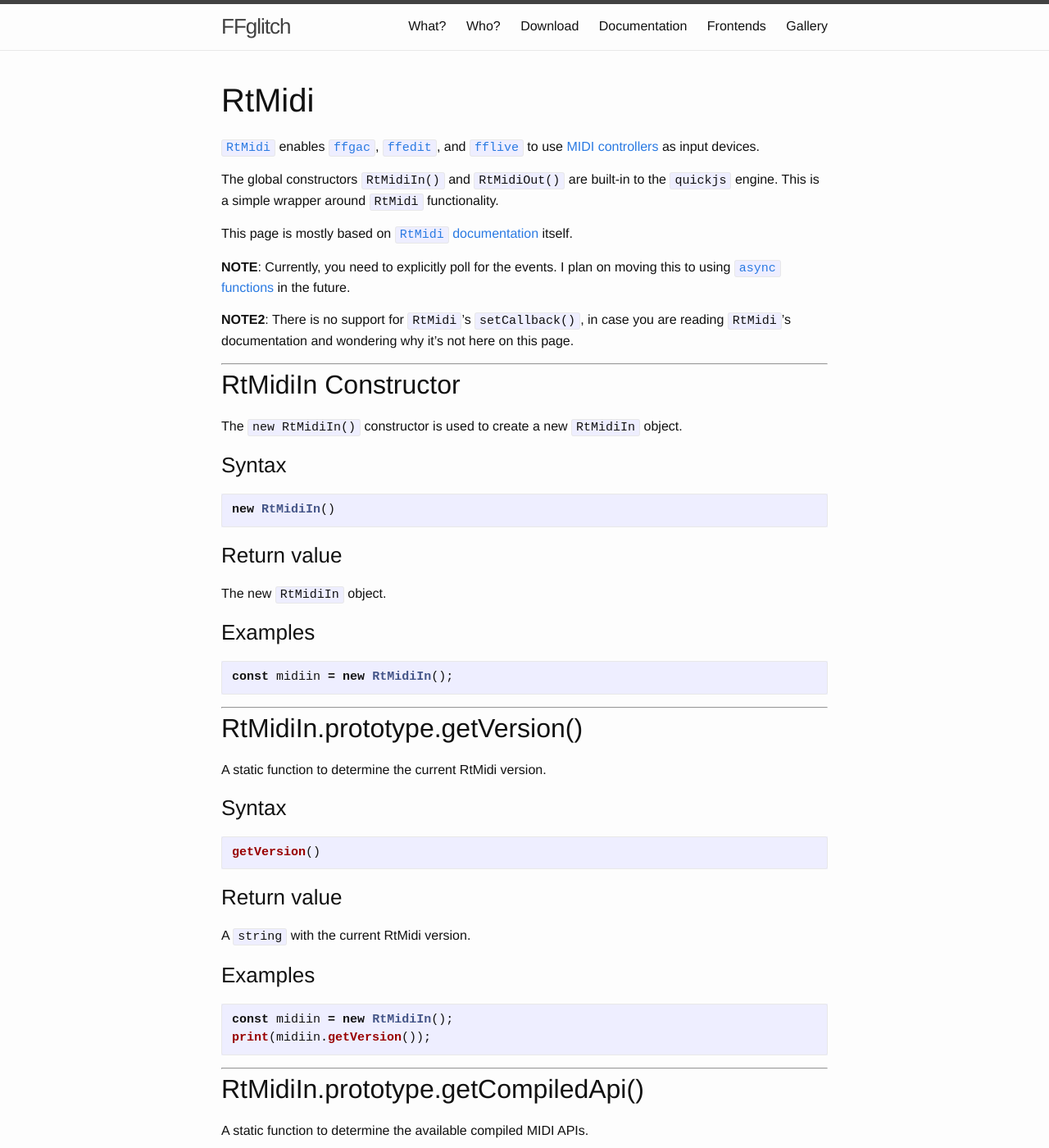
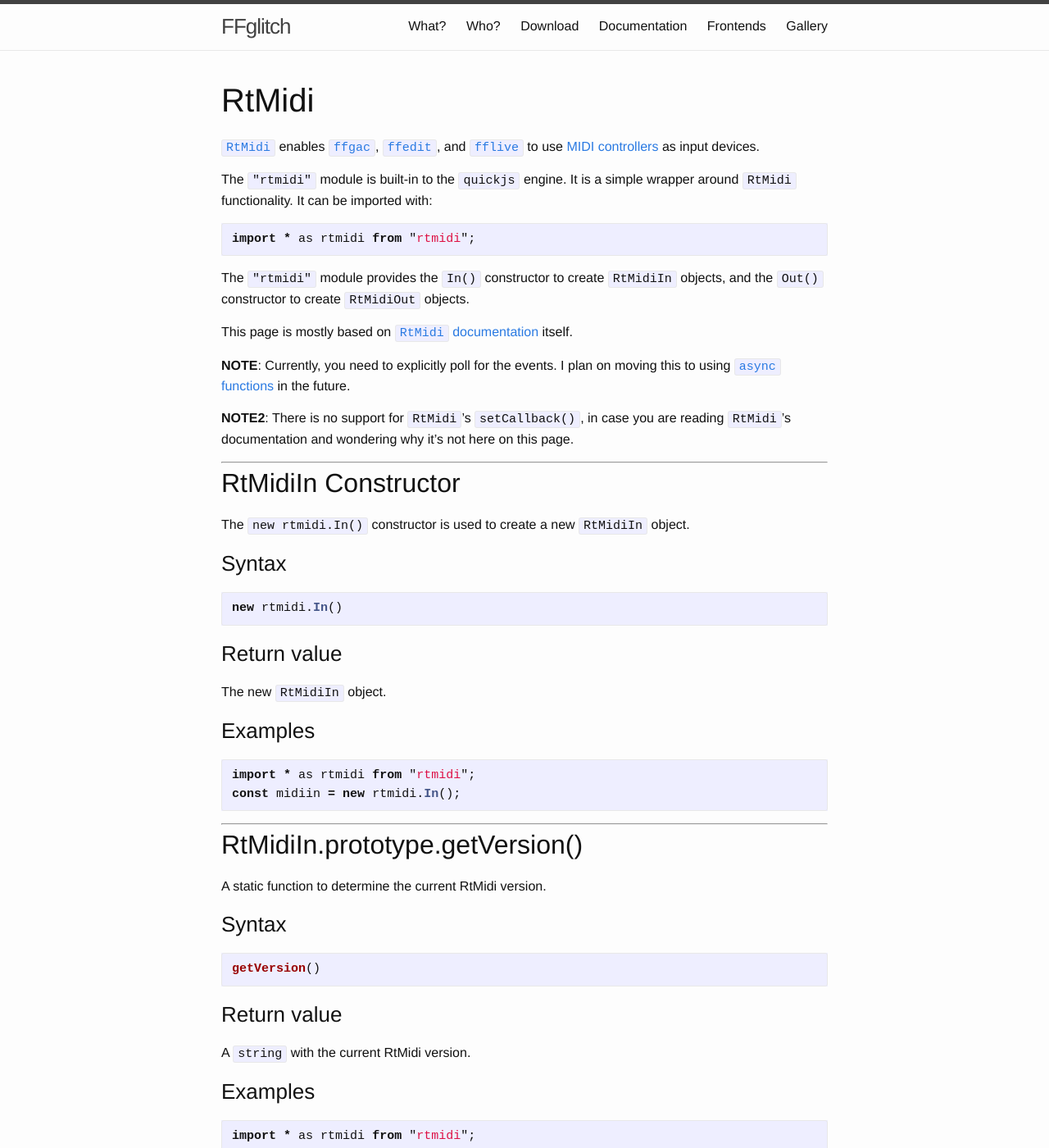
Before and after one commit to ramiropolla/ffglitch.org, a Jekyll site: the page built from docs/0.10.2/quickjs/rtmidi.md, in a window 1280 px wide and 1400 px high. Shown: the whole window at 82% size. Built offline with Jekyll 4.4.1, drawn with Linux system fonts in a browser that asks for light colours; some of the changed text lies outside the part shown.

Commit message:
docs/0.10.2: update rtmidi documentation to 0.10.2

````diff
--- a/docs/0.10.2/quickjs/rtmidi.md
+++ b/docs/0.10.2/quickjs/rtmidi.md
@@ -9,8 +9,16 @@
 [`RtMidi`](https://www.music.mcgill.ca/~gary/rtmidi/) enables [`ffgac`](../ffgac), [`ffedit`](../ffedit), and [`fflive`](../fflive) to use
 [MIDI controllers](https://en.wikipedia.org/wiki/MIDI_controller) as input devices.
 
-The global constructors `RtMidiIn()` and `RtMidiOut()` are built-in to the `quickjs` engine.
-This is a simple wrapper around `RtMidi` functionality.
+The `"rtmidi"` module is built-in to the `quickjs` engine.
+It is a simple wrapper around `RtMidi` functionality.
+It can be imported with:
+```js
+import * as rtmidi from "rtmidi";
+```
+
+The `"rtmidi"` module provides the
+`In()` constructor to create `RtMidiIn` objects, and the
+`Out()` constructor to create `RtMidiOut` objects.
 
 This page is mostly based on [`RtMidi` documentation](https://www.music.mcgill.ca/~gary/rtmidi/index.html) itself.
 
@@ -25,11 +33,11 @@
 
 <hr />
 ## RtMidiIn Constructor
-The `new RtMidiIn()` constructor is used to create a new `RtMidiIn` object.
+The `new rtmidi.In()` constructor is used to create a new `RtMidiIn` object.
 
 ### Syntax
 ```js
-new RtMidiIn()
+new rtmidi.In()
 ```
 
 ### Return value
@@ -37,7 +45,8 @@
 
 ### Examples
 ```js
-const midiin = new RtMidiIn();
+import * as rtmidi from "rtmidi";
+const midiin = new rtmidi.In();
 ```
 
 <hr />
@@ -54,7 +63,8 @@
 
 ### Examples
 ```js
-const midiin = new RtMidiIn();
+import * as rtmidi from "rtmidi";
+const midiin = new rtmidi.In();
 print(midiin.getVersion());
 ```
 
@@ -72,7 +82,8 @@
 
 ### Examples
 ```js
-const midiin = new RtMidiIn();
+import * as rtmidi from "rtmidi";
+const midiin = new rtmidi.In();
 const apis = midiin.getCompiledApi();
 print(apis);
 ```
@@ -94,7 +105,8 @@
 
 ### Examples
 ```js
-const midiin = new RtMidiIn();
+import * as rtmidi from "rtmidi";
+const midiin = new rtmidi.In();
 const apis = midiin.getCompiledApi();
 const first_api_name = midiin.getApiName(apis[0]);
 print(first_api_name);
@@ -117,7 +129,8 @@
 
 ### Examples
 ```js
-const midiin = new RtMidiIn();
+import * as rtmidi from "rtmidi";
+const midiin = new rtmidi.In();
 const apis = midiin.getCompiledApi();
 const first_api_display_name = midiin.getApiDisplayName(apis[0]);
 print(first_api_display_name);
@@ -140,7 +153,8 @@
 
 ### Examples
 ```js
-const midiin = new RtMidiIn();
+import * as rtmidi from "rtmidi";
+const midiin = new rtmidi.In();
 const apis = midiin.getCompiledApi();
 const first_api_name = midiin.getApiName(apis[0]);
 const first_api = midiin.getCompiledApiByName(first_api_name);
@@ -159,9 +173,13 @@
 ### Parameters
 `name` is the name for the client.
 
+### Return value
+`true`
+
 ### Examples
 ```js
-const midiin = new RtMidiIn();
+import * as rtmidi from "rtmidi";
+const midiin = new rtmidi.In();
 midiin.setClientName("client");
 ```
 
@@ -177,9 +195,13 @@
 ### Parameters
 `name` is the name for the port.
 
+### Return value
+`true`
+
 ### Examples
 ```js
-const midiin = new RtMidiIn();
+import * as rtmidi from "rtmidi";
+const midiin = new rtmidi.In();
 midiin.setPortName("port");
 ```
 
@@ -197,7 +219,8 @@
 
 ### Examples
 ```js
-const midiin = new RtMidiIn();
+import * as rtmidi from "rtmidi";
+const midiin = new rtmidi.In();
 const current_api = midiin.getCurrentApi();
 print(current_api);
 ```
@@ -213,10 +236,12 @@
 
 ### Return value
 A `number` with the number of available MIDI input ports.
+Throws an exception on error.
 
 ### Examples
 ```js
-const midiin = new RtMidiIn();
+import * as rtmidi from "rtmidi";
+const midiin = new rtmidi.In();
 const port_count = midiin.getPortCount();
 print(`port_count ${port_count}`);
 ```
@@ -238,7 +264,8 @@
 
 ### Examples
 ```js
-const midiin = new RtMidiIn();
+import * as rtmidi from "rtmidi";
+const midiin = new rtmidi.In();
 const port_count = midiin.getPortCount();
 print(`port_count ${port_count}`);
 for ( let i = 0; i < port_count; i++ )
@@ -262,11 +289,13 @@
 * `portName` is an optional name for the application port that is used to connect to portId can be specified.
 
 ### Return value
-`true` on success, `null` otherwise.
+`true` on success.
+Throws an exception on error.
 
 ### Examples
 ```js
-const midiin = new RtMidiIn();
+import * as rtmidi from "rtmidi";
+const midiin = new rtmidi.In();
 midiin.openPort();
 ```
 
@@ -283,11 +312,13 @@
 `portName` is an optional name for the application port that is used to connect to portId can be specified.
 
 ### Return value
-`true` on success, `null` otherwise.
+`true` on success.
+Throws an exception on error.
 
 ### Examples
 ```js
-const midiin = new RtMidiIn();
+import * as rtmidi from "rtmidi";
+const midiin = new rtmidi.In();
 midiin.openVirtualPort();
 ```
 
@@ -300,9 +331,14 @@
 closePort()
 ```
 
+### Return value
+`true` on success.
+Throws an exception on error.
+
 ### Examples
 ```js
-const midiin = new RtMidiIn();
+import * as rtmidi from "rtmidi";
+const midiin = new rtmidi.In();
 midiin.openPort();
 midiin.closePort();
 ```
@@ -318,10 +354,12 @@
 
 ### Return value
 A `boolean` with `true` if a port is open and `false` if not.
+Throws an exception on error.
 
 ### Examples
 ```js
-const midiin = new RtMidiIn();
+import * as rtmidi from "rtmidi";
+const midiin = new rtmidi.In();
 midiin.openPort();
 const is_port_open = midiin.isPortOpen();
 print(`is_port_open ${is_port_open}`);
@@ -342,9 +380,14 @@
 * `midiTime`
 * `midiSense`
 
+### Return value
+`true` on success.
+Throws an exception on error.
+
 ### Examples
 ```js
-const midiin = new RtMidiIn();
+import * as rtmidi from "rtmidi";
+const midiin = new rtmidi.In();
 midiin.openPort();
 midiin.ignoreTypes(false, false, false);
 ```
@@ -363,7 +406,8 @@
 
 ### Syntax
 ```js
-const midiin = new RtMidiIn();
+import * as rtmidi from "rtmidi";
+const midiin = new rtmidi.In();
 midiin.openPort();
 midiin.ignoreTypes(false, false, false);
 while ( true )
@@ -378,10 +422,12 @@
 
 ### Return value
 An `Array` with the bytes from one message received from the `MIDI` device.
+Throws an exception on error.
 
 ### Examples
 ```js
-const midiin = new RtMidiIn();
+import * as rtmidi from "rtmidi";
+const midiin = new rtmidi.In();
 ```
 
 <!--TODO-->
@@ -389,7 +435,7 @@
 <hr />
 ## RtMidiOut Constructor
 
-The `new RtMidiOut()` constructor is used to create a new `RtMidiOut` object.
+The `new rtmidi.Out()` constructor is used to create a new `RtMidiOut` object.
 
 **NOTE**:
 `RtMidiOut` is used to send messages to `MIDI` devices.
@@ -398,7 +444,7 @@
 
 ### Syntax
 ```js
-new RtMidiOut()
+new rtmidi.Out()
 ```
 
 ### Return value
@@ -406,7 +452,8 @@
 
 ### Examples
 ```js
-const rtmidiout = new RtMidiOut();
+import * as rtmidi from "rtmidi";
+const rtmidiout = new rtmidi.Out();
 ```
 
 <hr />
@@ -423,7 +470,8 @@
 
 ### Examples
 ```js
-const midiout = new RtMidiOut();
+import * as rtmidi from "rtmidi";
+const midiout = new rtmidi.Out();
 const current_api = midiout.getCurrentApi();
 print(current_api);
 ```
@@ -439,10 +487,12 @@
 
 ### Return value
 A `number` with the number of available MIDI output ports.
+Throws an exception on error.
 
 ### Examples
 ```js
-const midiout = new RtMidiOut();
+import * as rtmidi from "rtmidi";
+const midiout = new rtmidi.Out();
 const port_count = midiout.getPortCount();
 print(`port_count ${port_count}`);
 ```
@@ -464,7 +515,8 @@
 
 ### Examples
 ```js
-const midiout = new RtMidiOut();
+import * as rtmidi from "rtmidi";
+const midiout = new rtmidi.Out();
 const port_count = midiout.getPortCount();
 print(`port_count ${port_count}`);
 for ( let i = 0; i < port_count; i++ )
@@ -488,11 +540,13 @@
 * `portName` is an optional name for the application port that is used to connect to portId can be specified.
 
 ### Return value
-`true` on success, `null` otherwise.
+`true` on success.
+Throws an exception on error.
 
 ### Examples
 ```js
-const midiout = new RtMidiOut();
+import * as rtmidi from "rtmidi";
+const midiout = new rtmidi.Out();
 midiout.openPort();
 ```
 
@@ -509,11 +563,13 @@
 `portName` is an optional name for the application port that is used to connect to portId can be specified.
 
 ### Return value
-`true` on success, `null` otherwise.
+`true` on success.
+Throws an exception on error.
 
 ### Examples
 ```js
-const midiout = new RtMidiOut();
+import * as rtmidi from "rtmidi";
+const midiout = new rtmidi.Out();
 midiout.openVirtualPort();
 ```
 
@@ -526,9 +582,14 @@
 closePort()
 ```
 
+### Return value
+`true` on success.
+Throws an exception on error.
+
 ### Examples
 ```js
-const midiout = new RtMidiOut();
+import * as rtmidi from "rtmidi";
+const midiout = new rtmidi.Out();
 midiout.openPort();
 midiout.closePort();
 ```
@@ -544,10 +605,12 @@
 
 ### Return value
 A `boolean` with `true` if a port is open and `false` if not.
+Throws an exception on error.
 
 ### Examples
 ```js
-const midiout = new RtMidiOut();
+import * as rtmidi from "rtmidi";
+const midiout = new rtmidi.Out();
 midiout.openPort();
 const is_port_open = midiout.isPortOpen();
 print(`is_port_open ${is_port_open}`);
@@ -564,11 +627,13 @@
 ```
 
 ### Return value
-`true` on success, `null` otherwise.
+`true` on success.
+Throws an exception on error.
 
 ### Examples
 ```js
-const midiout = new RtMidiOut();
+import * as rtmidi from "rtmidi";
+const midiout = new rtmidi.Out();
 midiout.openPort();
 midiout.sendMessage([ 0xF0, 0x00, 0xF7 ]);
 midiout.closePort();
@@ -589,6 +654,8 @@
           faders.
 
 ```js
+import * as rtmidi from "rtmidi";
+
 let midiin = null;
 let midi_threshold_low  = [ 0, 0 ];
 let midi_threshold_high = [ 0, 0 ];
@@ -619,7 +686,7 @@
   args.pix_fmt = opt_pix_fmt;
 
   // initialize RtMidi and list ports
-  midiin = new RtMidiIn();
+  midiin = new rtmidi.In();
   const portCount = midiin.getPortCount();
   console.log(`rtmidi port count: ${portCount}`);
   for ( let i = 0; i < portCount; i++ )
````
Also changed, not shown: other parts of docs/0.10.2/quickjs/rtmidi.md (+2 -0 lines).
